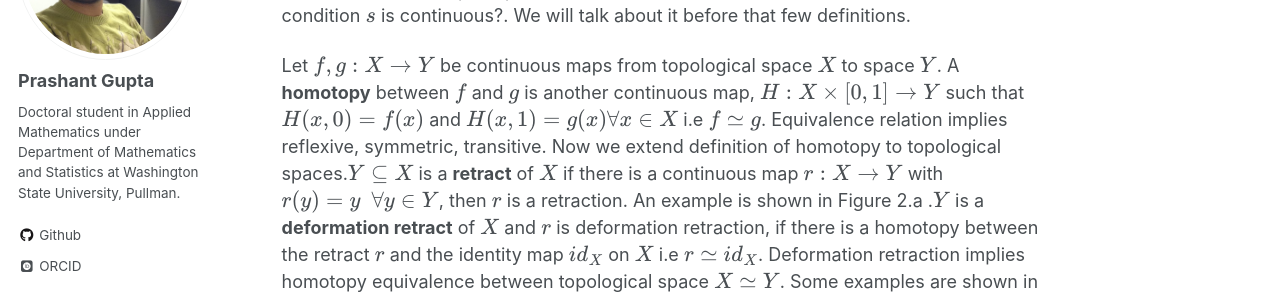
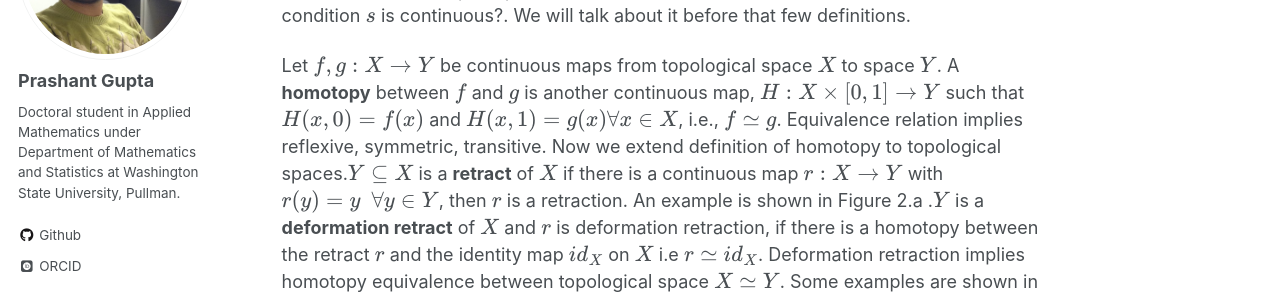
Before and after one commit to pragup/pragup.github.io, a Jekyll site: the page built from _posts/2020-03-08-Topological-Robot-Motion-Planning.md, in a window 1280 px wide and 900 px high, scrolled down 1459 px. Shown: the part 151-448 px from the top of the window. Built offline with Jekyll 4.4.1, drawn with Linux system fonts in a browser that asks for light colours; some web fonts are replaced; formulas are drawn with MathJax 3.

Commit message:
updating minor changes !!!

```diff
--- a/_posts/2020-03-08-Topological-Robot-Motion-Planning.md
+++ b/_posts/2020-03-08-Topological-Robot-Motion-Planning.md
@@ -49,7 +49,7 @@ And $s$ is continuous, if suggested route($s(A, B)$) depends continuously on sta
 Under what condition $s$ is continuous?. We will talk about it before that few definitions.
 
 Let $f, g: X \to Y$ be continuous maps from topological space $X$ to space $Y$. A **homotopy** between $f$ and $g$ is another continuous map, $H : X \times [0, 1] \to Y$ such that
-$H(x, 0) = f(x)$ and $H(x, 1) = g(x) \forall x \in X$ i.e $f \simeq g$. Equivalence relation implies reflexive, symmetric, transitive.
+$H(x, 0) = f(x)$ and $H(x, 1) = g(x) \forall x \in X$, i.e., $f \simeq g$. Equivalence relation implies reflexive, symmetric, transitive.
 Now we extend definition of homotopy to topological spaces.$Y \subseteq X$ is a **retract** of $X$ if there is a continuous map $r: X \to Y$ with $r(y) = y ~~\forall y \in Y$, then $r$
 is a retraction. An example is shown in Figure 2.a .$Y$ is a **deformation retract** of $X$ and $r$ is deformation retraction, if there is a homotopy between the retract $r$ and the
 identity map ${id}_{X}$ on $X$ i.e $$r \simeq {id}_{X}$$. Deformation retraction implies homotopy equivalence between topological space $X \simeq Y$. Some examples are shown in
```
